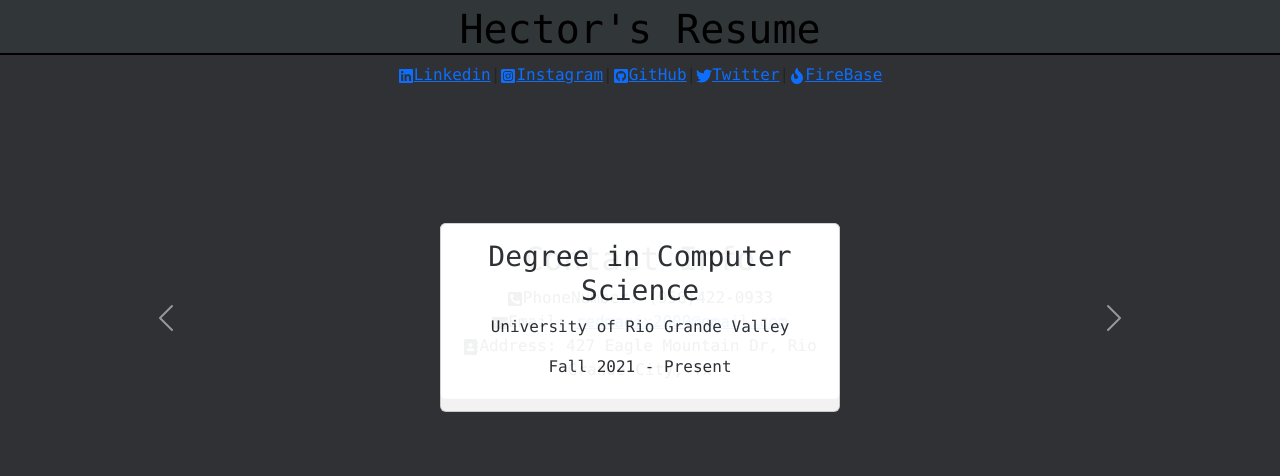
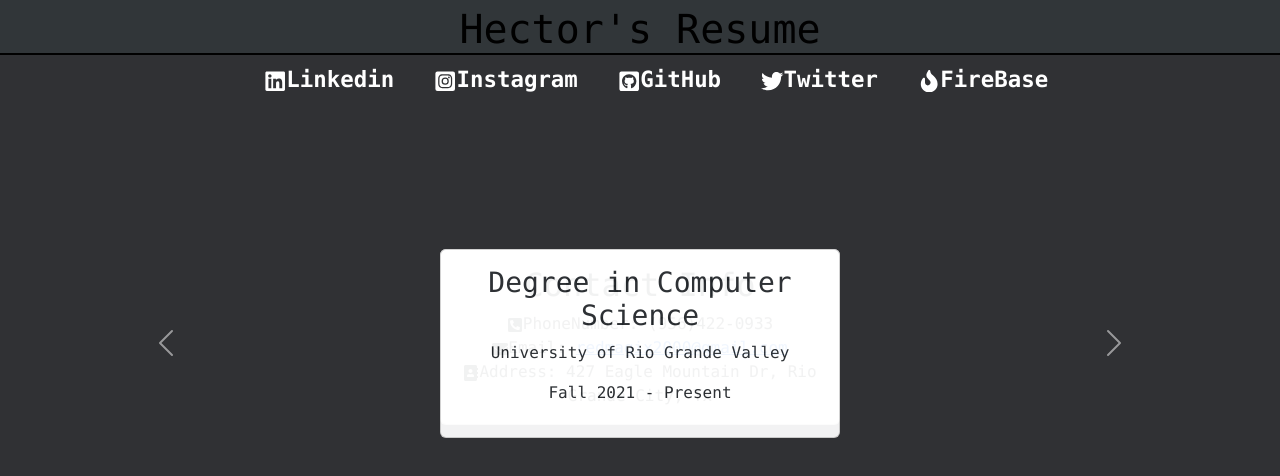
Before and after one commit to HectorRivera21/react-resume, a React (Create React App) app: page / in a window 1280 px wide. Shown: the top 476 px of the page. Built offline with nearby package versions, Linux system fonts and the light colour scheme.

Commit message:
navbar updated through css hover effect

```diff
--- a/src/components/Components.css
+++ b/src/components/Components.css
@@ -2,3 +2,25 @@
 {
     width: 25rem;
 }
+#navbar
+{
+    display: flex;
+    align-items: center;
+    justify-content: center;
+}
+#navbar li
+{
+    list-style: none;
+    padding: 0 20px;
+    position: relative;
+}
+#navbar li a
+{
+    text-decoration: none;
+    font-size: 1.4rem;
+    font-weight: 600;
+    color: white;
+}
+#navbar li a:hover{
+    color: blue;
+}
--- a/src/components/Navbar.js
+++ b/src/components/Navbar.js
@@ -1,41 +1,53 @@
 import { FaLinkedin, FaInstagramSquare, FaGithubSquare, FaTwitter ,FaFire } from "react-icons/fa";
+import "./Components.css";
 export const NavBar = () =>{
     return(
         <nav>
-
+            <div>
+                <ul id="navbar">
+                    <li>
                         <a  href="https://www.linkedin.com/in/hector-rivera-651b04255/">
                             <FaLinkedin />
                             <span>
                                 Linkedin
                             </span>
-            </a>|
+                        </a>
+                    </li>
 
-
+                    <li>
                         <a href="https://www.instagram.com/hector_.21/">
                             <FaInstagramSquare />
                             <span>
                                 Instagram
                             </span>
-            </a>|
-
+                        </a>
+                    </li>
+                    <li>
                         <a href="https://github.com/HectorRivera21">
                             <FaGithubSquare />
                             <span>
                                 GitHub
                             </span>
-            </a>|
+                        </a>
+                    </li>
+                    <li>
                         <a href="https://twitter.com/hrivera_21">
                             <FaTwitter />
                             <span>
                                 Twitter
                             </span>
-            </a>|
+                        </a>
+                    </li>
+                    <li>
                         <a href="https://console.firebase.google.com/project/hector-react-firebase/overview">
                             <FaFire />
                             <span>
                                 FireBase
                             </span>
                         </a>
+                    </li>
+                </ul>
+            </div>
         </nav>
     );
 }
```
Also changed, not shown: src/components/InfoCards.js (indentation only). Lines whose indentation alone changed are shown as unchanged.
